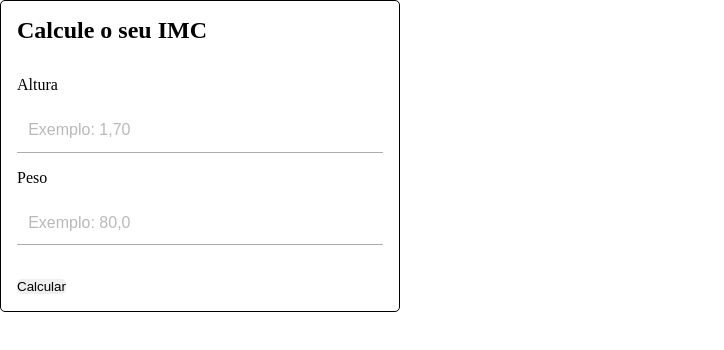
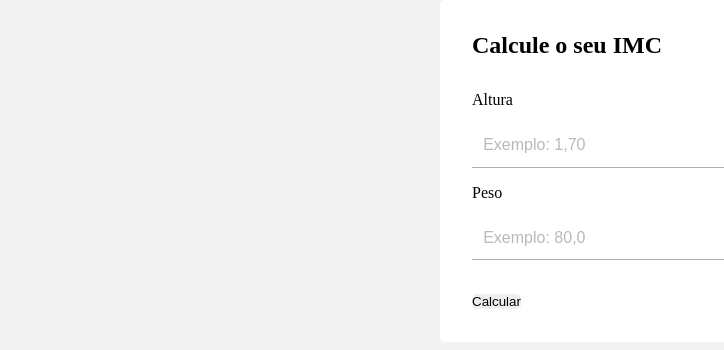
Before and after one commit to tiago-costa-s/calc_imc_react, a React (Vite) app: page / in a window 1280 px wide. Shown: the top 350 px of the page, without its empty margins (0-724 px from the left). Built offline with nearby package versions, Linux system fonts and the light colour scheme.

Commit message:
Ajuste de estilo

```diff
--- a/src/App.css
+++ b/src/App.css
@@ -0,0 +1,4 @@
+.app {
+    min-height: 100vh;
+    background-color: #f3f3f3;
+}
--- a/src/components/calculatorImc/CalculatorImc.css
+++ b/src/components/calculatorImc/CalculatorImc.css
@@ -1,9 +1,10 @@
 .calculator-imc {
+    margin: auto;
     max-width: 400px;
-    padding: 1rem;
+    padding: 2rem;
     border: 0;
-    border: 1px solid black;
     border-radius: 5px;
+    background-color: #fff;
 }
 
 h2 {
```
